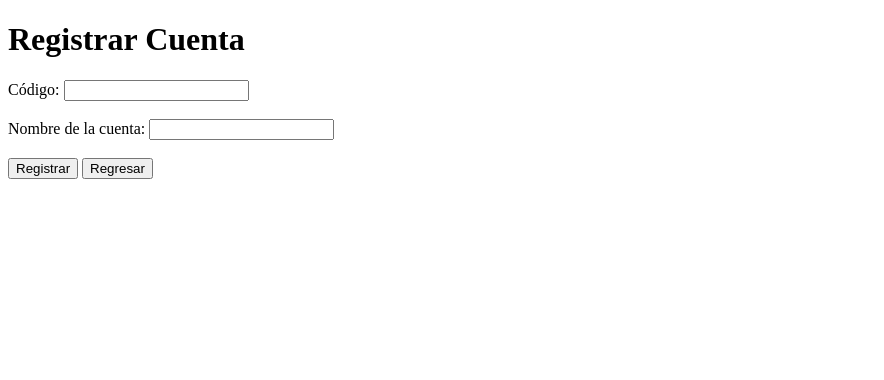
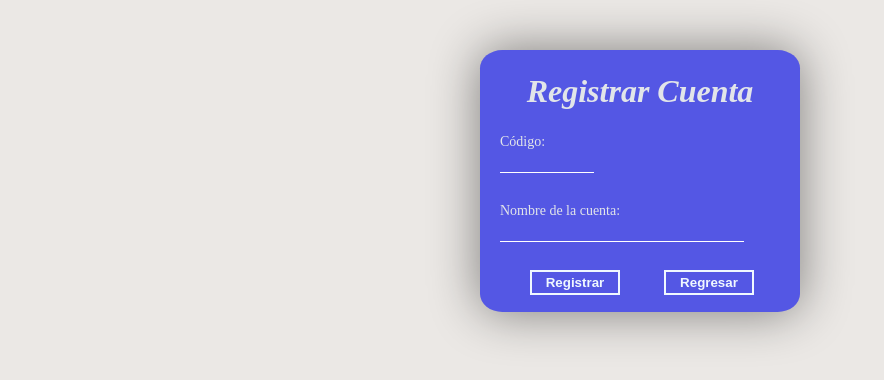
Before and after one commit to Landaverde-04/Proyecto-de-SIC, a Django app: page /catalogo/nueva/ in a window 1280 px wide. Shown: the top 380 px of the page, without its empty margins (0-884 px from the left). Run offline with Django 5.2, Linux system fonts and the light colour scheme.

Commit message:
CSS de registrar cuenta de catalogo de cuentas aplicado

```diff
--- a/SisContable/templates/catalogo_cuentas.html
+++ b/SisContable/templates/catalogo_cuentas.html
@@ -5,7 +5,7 @@
     <meta name="viewport" content="width=device-width, initial-scale=1.0">
     <title>Catálogo de Cuentas</title>
     {% load static %}
-    <link rel="stylesheet" href="{% static 'style.css' %}">
+    <link rel="stylesheet" href="{% static 'catalogo-cuentas.css' %}">
     <!-- Enlace para Font Awesome -->
     <link rel="stylesheet" href="https://cdnjs.cloudflare.com/ajax/libs/font-awesome/6.0.0-beta3/css/all.min.css">
 </head>
--- a/SisContable/templates/registrar_cuenta.html
+++ b/SisContable/templates/registrar_cuenta.html
@@ -4,6 +4,8 @@
     <meta charset="UTF-8">
     <meta name="viewport" content="width=device-width, initial-scale=1.0">
     <title>Registrar Cuenta</title>
+    {% load static %}
+    <link rel="stylesheet" href="{% static 'registrar_cuenta.css' %}">
     <script>
         // Función para mostrar mensaje de confirmación si hay datos escritos en los campos
         function confirmarRegresar(event) {
@@ -20,13 +22,13 @@
     </script>
 </head>
 <body>
-    <h1>Registrar Cuenta</h1>
-    <form method="post">
+    <form class="formulario"  method="post">
+        <h1>Registrar Cuenta</h1>
         {% csrf_token %}
-        <label for="codigo">Código:</label>
+        <label for="codigo">Código:</label><br>
         <input type="number" id="codigo" name="codigo" required><br><br>
 
-        <label for="nombre">Nombre de la cuenta:</label>
+        <label for="nombre">Nombre de la cuenta:</label><br>
         <input type="text" id="nombre" name="nombre" required><br><br>
 
         <button type="submit">Registrar</button>
@@ -34,5 +36,6 @@
             <button type="button">Regresar</button>
         </a>
     </form>
+
 </body>
 </html>
--- a/sistema/settings.py
+++ b/sistema/settings.py
@@ -82,7 +82,7 @@ DATABASES = {
         'USER': 'sic115',
         'PASSWORD': 'sic115',
         'HOST': 'localhost',
-        'PORT': '5432',
+        'PORT': '5435',
     }
 }
 
--- /dev/null
+++ b/static/registrar_cuenta.css
@@ -0,0 +1,59 @@
+p{
+    font-family: sans-serif;
+}
+
+body{
+    background-color:#ebe8e5;
+    margin: auto;
+}
+
+h1{
+    text-align: center;
+    color: rgb(226, 229, 233);
+    font-style: italic;
+}
+
+label{
+    color: rgb(226, 229, 233);
+    text-align: center;
+    margin: 0 0 20px 10px;
+    font-size: 14px;
+}
+
+input{
+    width: 80%;
+    margin: 0 0 10px 10px;
+    background-color: transparent;
+    border: none;
+    border-bottom: 1.5px solid rgb(255, 255, 255);
+    color: rgb(226, 229, 233);
+    font-size: 17px;
+
+}
+
+#codigo{
+    width: 30%;
+}
+
+.formulario{
+    background-color: rgb(84, 87, 228);
+    width: 300px;
+    height: 250px;
+    padding: 2px 10px 10px 10px;
+    margin: 50px auto;
+    box-shadow: 0px 0px 50px 0px #0007;
+    border-radius: 7%;
+}
+
+button{
+    font-family: sans-serif;
+    width: 30%;
+    text-align: center;
+    margin: 0px 0px 0 40px;
+    color: aliceblue;
+    background-color: transparent;
+    border: aliceblue 2px solid;
+    padding: 3px;
+    font-weight: bold;
+
+}
```
Also changed, not shown: static/catalogo-cuentas.css (renamed from static/style.css).
